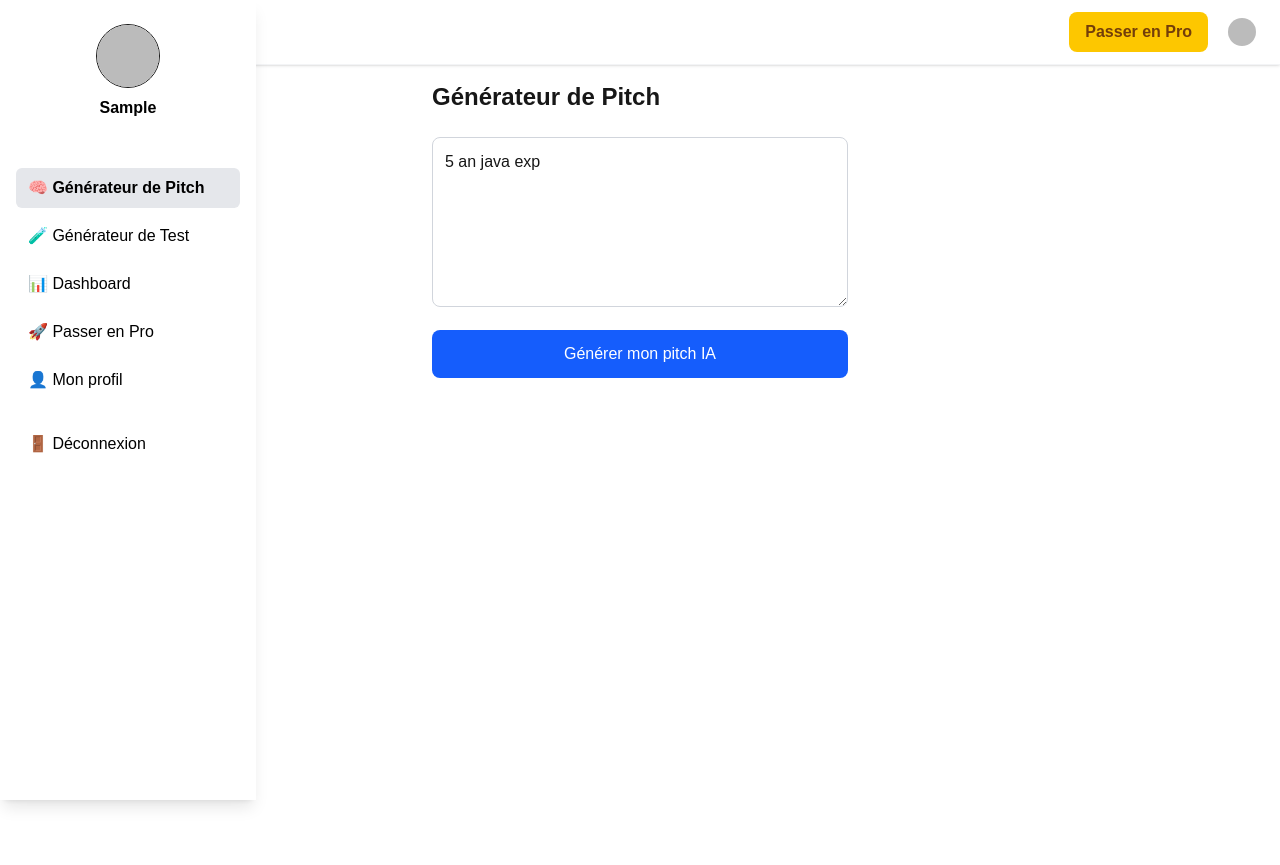
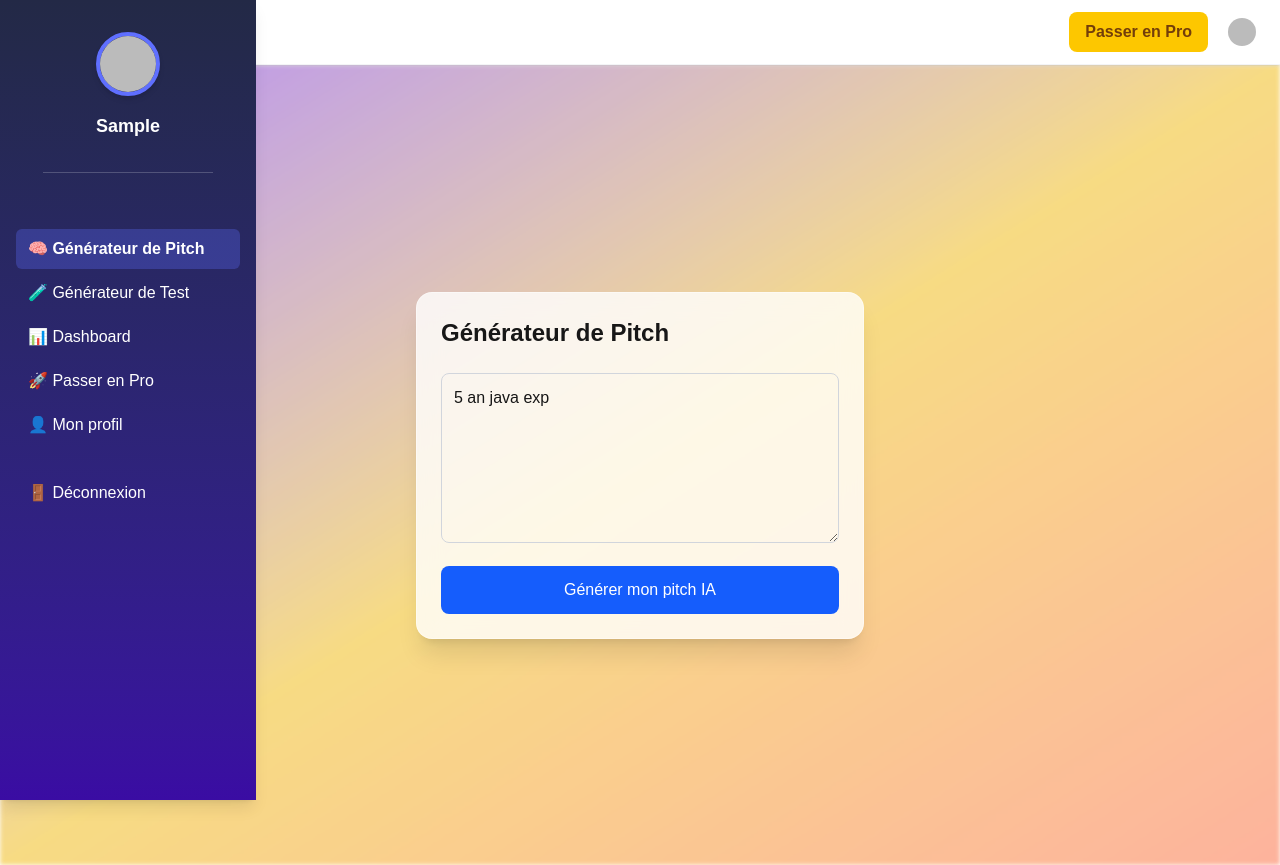
Before and after one commit to hichamchessma/devdrill, a Next.js app in the folder frontend/: page /pitch in a window 1280 px wide. Built offline with nearby package versions, Linux system fonts and the light colour scheme; no server answers; sample sign-in values are in the browser's storage; some icons are missing.

Commit message:
amélioration de toutes les pages avec styles

```diff
--- a/frontend/app/components/Sidebar.tsx
+++ b/frontend/app/components/Sidebar.tsx
@@ -19,28 +19,31 @@ const Sidebar: React.FC = () => {
   if (!isSignedIn) return null;
   const userRole = user?.publicMetadata?.role || "free";
   return (
-    <aside className="fixed top-0 left-0 h-full w-64 z-40 bg-white shadow-lg flex flex-col">
-      <div className="flex flex-col items-center gap-2 py-6">
+    <aside className="fixed top-0 left-0 h-full w-64 z-40 bg-gradient-to-b from-[#232946] to-[#3a0ca3] shadow-lg flex flex-col text-white">
+      <div className="flex flex-col items-center gap-2 py-8">
         {user?.imageUrl && (
-          <img src={user.imageUrl} alt="Photo de profil" className="w-16 h-16 rounded-full object-cover border" />
+          <img src={user.imageUrl} alt="Photo de profil" className="w-16 h-16 rounded-full object-cover border-4 border-[#5f6fff] shadow-md" />
         )}
-        <span className="font-semibold text-black">{user?.firstName}</span>
+        <span className="text-lg font-bold mt-2">{user?.firstName}</span>
+        <div className="w-2/3 h-px bg-white/20 my-6" />
       </div>
-      <nav className="flex flex-col gap-2 mt-6 px-4">
+      <nav className="flex flex-col gap-1 px-4">
         {routes.map((route) => {
           if (route.href === "/upgrade" && userRole === "pro") return null;
           return (
             <Link
               key={route.href}
               href={route.href}
-              className={`flex items-center gap-2 px-3 py-2 rounded-md text-black hover:bg-gray-200 transition-colors duration-200 ${pathname === route.href ? "bg-gray-200 font-semibold" : ""}`}
+              className={`flex items-center gap-2 px-3 py-2 rounded-md transition-colors duration-200
+                ${pathname === route.href ? "bg-[#5f6fff]/30 font-semibold" : "hover:bg-white/10"}
+                text-white`}
             >
               {route.label}
             </Link>
           );
         })}
         <button
-          className="flex items-center gap-2 px-3 py-2 rounded-md text-black hover:bg-gray-200 transition-colors duration-200 mt-4"
+          className="flex items-center gap-2 px-3 py-2 rounded-md mt-6 hover:text-red-400 transition-colors duration-200 text-white"
           onClick={() => signOut()}
         >
           🚪 Déconnexion
--- a/frontend/app/dashboard/page.tsx
+++ b/frontend/app/dashboard/page.tsx
@@ -36,7 +36,7 @@ export default function DashboardPage() {
   };
 
   return (
-    <div className="max-w-2xl mx-auto p-4 min-h-screen">
+    <div className="max-w-2xl mx-auto p-4 min-h-screen bg-gradient-to-br from-purple-400 via-pink-300 to-orange-200">
       <h1 className="text-2xl font-bold mb-6">Historique des pitchs & tests</h1>
       {history.length === 0 ? (
         <div className="text-center text-gray-500 mt-16">Aucun historique à afficher.</div>
--- a/frontend/app/pitch/page.tsx
+++ b/frontend/app/pitch/page.tsx
@@ -168,7 +168,11 @@ export default function PitchPage() {
   return (
     <>
       <FreemiumModal />
-      <div className="min-h-screen p-4 max-w-md mx-auto">
+      <div className="relative min-h-screen flex items-center justify-center overflow-hidden">
+      {/* Background gradient stylé */}
+      <div className="absolute inset-0 z-0 bg-gradient-to-br from-[#a770ef] via-[#f6d365] to-[#fda085] blur-[2px] opacity-80"></div>
+      <div className="relative z-10 p-6 w-full max-w-md mx-auto bg-white/80 rounded-2xl shadow-xl border border-white/40 backdrop-blur-md">
+
       <h1 className="text-2xl font-bold mb-6">Générateur de Pitch</h1>
 
       <textarea
@@ -297,7 +301,8 @@ export default function PitchPage() {
           )}
         </div>
       )}
-    </div>
+        </div>
+      </div>
     </>
   );
 }
--- a/frontend/app/test/page.tsx
+++ b/frontend/app/test/page.tsx
@@ -57,7 +57,11 @@ export default function TestPage() {
   return (
     <>
       <FreemiumModal />
-      <div className="min-h-screen bg-gray-50 p-4 md:p-8">
+      <div className="relative min-h-screen flex items-center justify-center overflow-hidden">
+        {/* Background gradient stylé */}
+        <div className="absolute inset-0 z-0 bg-gradient-to-br from-[#43cea2] via-[#185a9d] to-[#f7971e] blur-[2px] opacity-80"></div>
+        <div className="relative z-10 w-full max-w-2xl mx-auto bg-white/80 rounded-2xl shadow-xl border border-white/40 backdrop-blur-md p-6 md:p-8">
+
       <h1 className="text-2xl font-bold mb-6 text-gray-800">Générateur de Test IA</h1>
 
       <form onSubmit={handleSubmit} className="max-w-md mx-auto bg-white p-6 rounded-lg shadow-md">
@@ -116,7 +120,8 @@ export default function TestPage() {
           <div className="prose max-w-none">{result}</div>
         </div>
       )}
-    </div>
+        </div>
+      </div>
     </>
   );
 }
--- a/frontend/app/upgrade/page.tsx
+++ b/frontend/app/upgrade/page.tsx
@@ -59,7 +59,7 @@ export default function UpgradePage() {
   }
 
   return (
-    <div className="flex flex-col items-center justify-center min-h-[90vh] bg-gradient-to-br from-blue-50 to-purple-50 px-4">
+    <div className="flex flex-col items-center justify-center min-h-[90vh] bg-gradient-to-br from-purple-400 via-pink-300 to-orange-200 px-4">
       <div className="bg-white shadow-xl rounded-2xl p-8 max-w-lg w-full border border-purple-100 flex flex-col items-center">
         <h1 className="text-3xl font-bold mb-2 text-purple-700 text-center">Passez en mode Pro</h1>
         <p className="text-lg text-gray-600 mb-8 text-center">Débloquez toutes les fonctionnalités IA de DevDrill</p>
```
